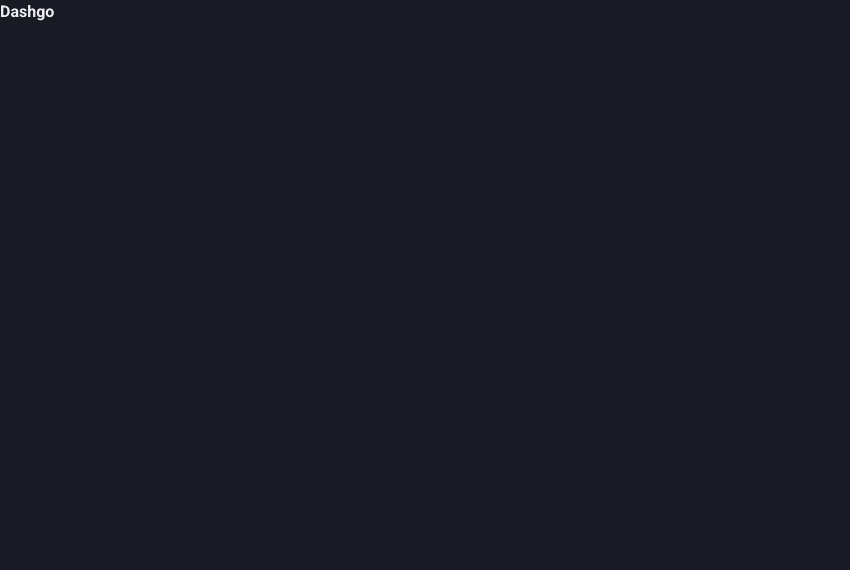
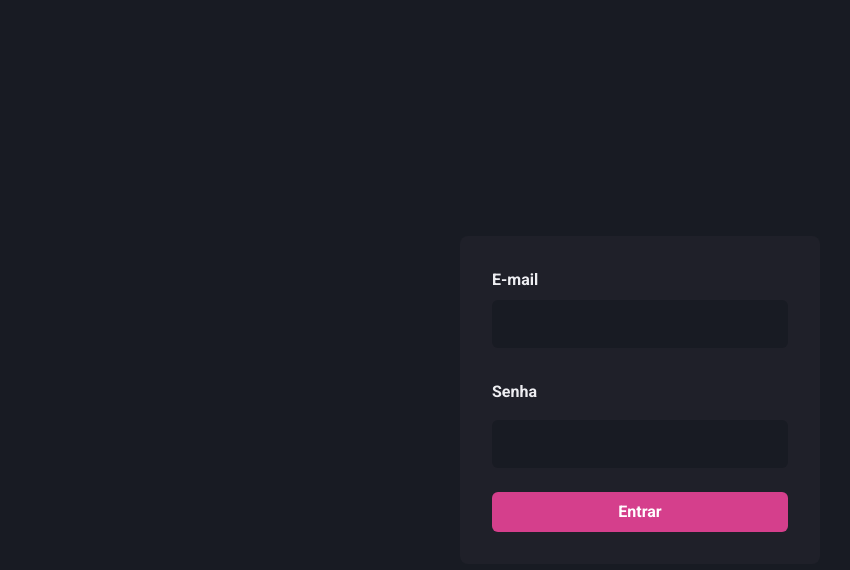
Before and after one commit to Andreysson-Araujo/dashGo, a Next.js app: page / in a window 1280 px wide. Shown: the top 570 px of the page, without its empty margins (0-850 px from the left). Built offline with nearby package versions, Linux system fonts and the light colour scheme.

Commit message:
Pagina Sing In

```diff
--- a/src/pages/index.tsx
+++ b/src/pages/index.tsx
@@ -1,7 +1,62 @@
-import Head from "next/head"
+import { Flex, Input, Button, Stack, FormLabel, FormControl } from "@chakra-ui/react"
 
 export default function Home() {
-    return(
-        <h1>Dashgo</h1>
+    //criando e configurando input e os botões
+    return (
+        <Flex
+            w="100vw"
+            h="100vh"
+            align="center"
+            justify="center"
+        >
+            <Flex
+                as="form"
+                width="100%"
+                maxWidth={360}
+                bg="gray.800"
+                p="8"
+                borderRadius={8}
+                flexDir="column"
+            >
+                <Stack spacing="8">
+                    <FormControl>
+                        <FormLabel htmlFor="email">E-mail</FormLabel>
+
+                        <Input
+                            name="email"
+                            type="email"
+                            focusBorderColor="pink.500"
+                            bgColor="gray.900"
+                            variant="filled"
+                            _hover={{
+                                bgColor: "gray.900"
+                            }}
+                            size="lg"
+                        />
+                    </FormControl>
+
+                    <FormControl>
+                        <FormLabel htmlFor="password">Senha</FormLabel>
+
+                        <Input
+                            name="password"
+                            type="password"
+                            id="password"
+                            mt="2"
+                            focusBorderColor="pink.500"
+                            bgColor="gray.900"
+                            variant="filled"
+                            _hover={{
+                                bgColor: "gray.900"
+                            }}
+                            size="lg"
+                        />
+                    </FormControl>
+
+                </Stack>
+
+                <Button type="submit" mt="6" colorScheme="pink">Entrar</Button>
+            </Flex>
+        </Flex>
     )
 }
```
